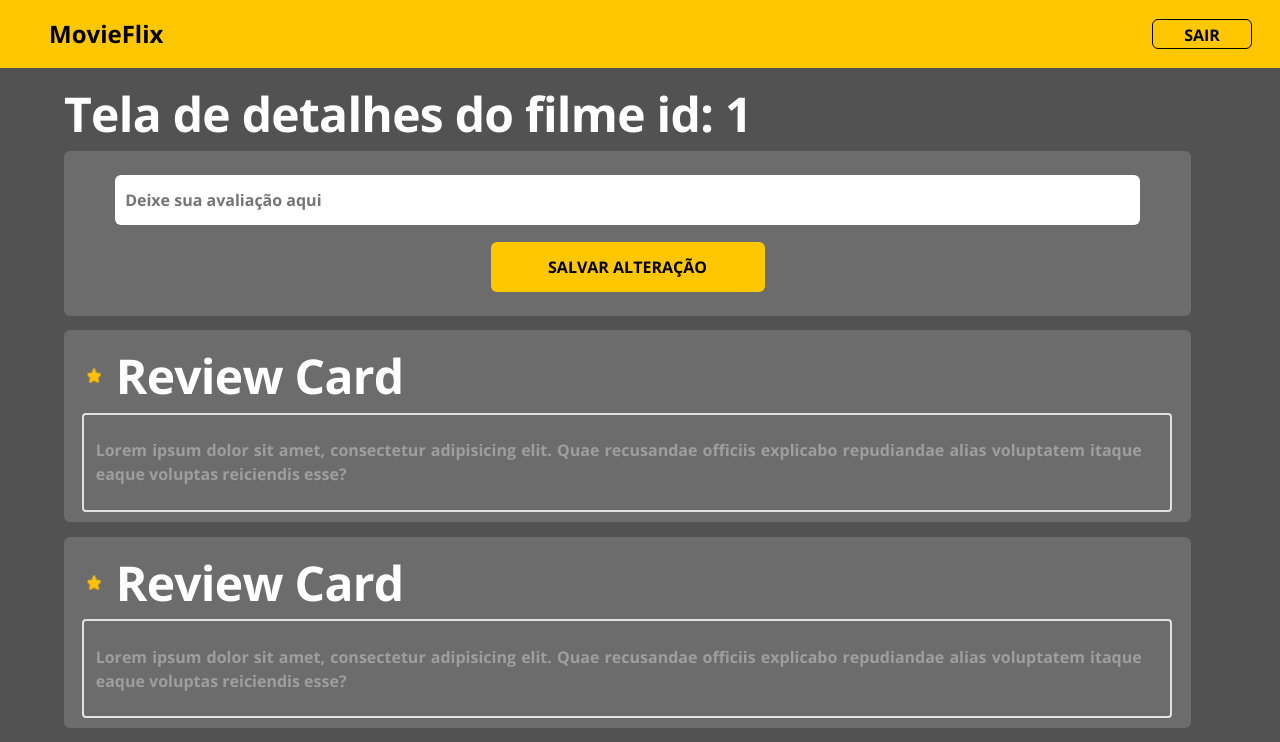
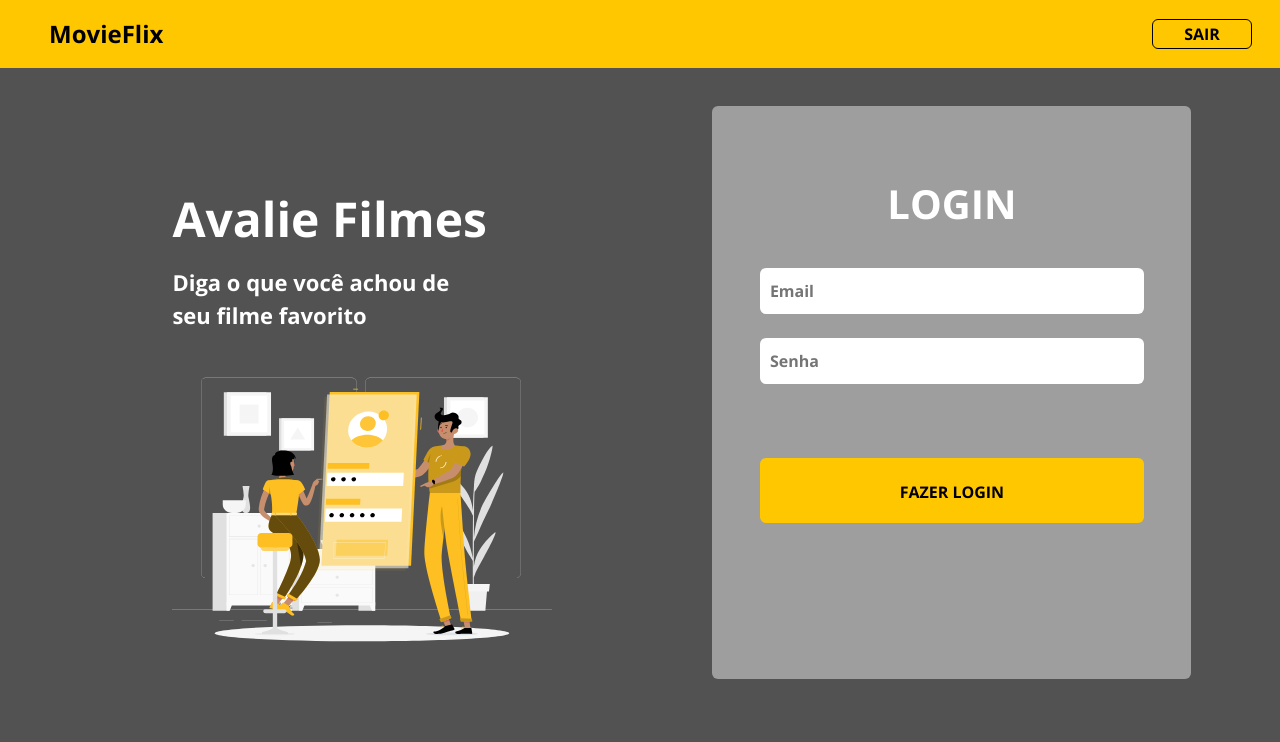
Before and after one commit to KEENNEEDYY/MovieFlix-frontweb, a React (Create React App) app: page / in a window 1280 px wide. Shown: the top 742 px of the page. Built offline with nearby package versions, Linux system fonts and the light colour scheme.

Commit message:
Routes and fix styling

```diff
--- a/package.json
+++ b/package.json
@@ -11,10 +11,12 @@
     "@types/node": "^16.18.7",
     "@types/react": "^18.0.26",
     "@types/react-dom": "^18.0.9",
+    "@types/react-router-dom": "^5.1.7",
     "bootstrap": "^5.2.3",
     "node-sass": "4.14.1",
     "react": "^18.2.0",
     "react-dom": "^18.2.0",
+    "react-router-dom": "^5.2.0",
     "react-scripts": "5.0.1",
     "typescript": "^4.9.4",
     "web-vitals": "^2.1.4"
--- a/src/App.tsx
+++ b/src/App.tsx
@@ -1,17 +1,10 @@
-import Navbar from 'components/Navbar';
 import './assets/styles/custom.scss';
 import './App.css';
-import Home from 'pages/Home';
-import Catalog from 'pages/Private/MovieCatalog';
-import MovieCatalog from 'pages/Private/MovieCatalog';
-import MovieDetails from 'pages/Private/MovieDetails';
+import Routes from 'Routes';
 
 function App() {
   return (
-    <>
-      <Navbar />
-      <MovieDetails />
-    </>
+    <Routes />
   );
 }
 
--- /dev/null
+++ b/src/Routes.tsx
@@ -0,0 +1,24 @@
+import Navbar from "components/Navbar";
+import Home from "pages/Home";
+import MovieCatalog from "pages/Private/MovieCatalog";
+import MovieDetails from "pages/Private/MovieDetails";
+import { BrowserRouter, Route, Switch } from "react-router-dom";
+
+const Routes = () => (
+    <BrowserRouter>
+        <Navbar />
+        <Switch>
+            <Route path="/" exact>
+                <Home />
+            </Route>
+            <Route path="/catalog">
+                <MovieCatalog />
+            </Route>
+            <Route path="/details">
+                <MovieDetails />
+            </Route>
+        </Switch>
+    </BrowserRouter>
+);
+
+export default Routes;
--- a/src/components/ReviewForm/index.tsx
+++ b/src/components/ReviewForm/index.tsx
@@ -3,7 +3,7 @@ import './styles.css';
 
 const ReviewForm = () => {
     return(
-        <form className="form-container base-card">
+        <form className="form-container">
             <input
                 type="text"
                 name="text"
--- a/src/components/ReviewForm/styles.css
+++ b/src/components/ReviewForm/styles.css
@@ -4,6 +4,9 @@
     min-height: 157px;
     padding: 4vw;
     text-align: center;
+    background-color: #6C6C6C;
+    border: none;
+    border-radius: 6px;
 }
 
 .form-container input{
@@ -13,6 +16,8 @@
     margin-bottom: 4%;
     margin-top: 4%;
     padding-left: 10px;
+    border: none;
+    border-radius: 6px;
 }
 
 .form-container button{
--- a/src/components/ReviewListing/index.tsx
+++ b/src/components/ReviewListing/index.tsx
@@ -4,7 +4,7 @@ import './styles.css';
 
 const ReviewListing = () => {
     return(
-        <div className="reviewlisting-container base-card">
+        <div className="reviewlisting-container">
             {/** REVIEWLISTING */}
             <ReviewCard />
         </div>
--- a/src/components/ReviewListing/styles.css
+++ b/src/components/ReviewListing/styles.css
@@ -5,5 +5,7 @@
     max-width: 1127px;
 
     text-align: left;
+    background-color: #6C6C6C;
+    border-radius: 6px;
 
 }
--- a/src/pages/Home/Login/styles.css
+++ b/src/pages/Home/Login/styles.css
@@ -11,6 +11,10 @@
     padding-top: 59px;
     text-transform: uppercase;
     font-weight: 400;
+}
+
+.base-card input{
+    padding-left: 10px;
 }
 
 .login-submit{
--- a/src/pages/Home/index.tsx
+++ b/src/pages/Home/index.tsx
@@ -6,7 +6,7 @@ import './styles.css'
 const Home = () => {
   return (
 
-    <div className="container theme-color-default">
+    <div className="container ">
       <div className="home-container">
         <div className="text-container">
           <h5>Avalie Filmes</h5>
--- a/src/pages/Home/styles.css
+++ b/src/pages/Home/styles.css
@@ -1,6 +1,8 @@
 .container{
     padding: 0px;
     margin: 0px;
+    background-color: #525252;
+    color: #ffff;
 }
 
 .home-container{
--- a/src/pages/Private/MovieDetails/index.tsx
+++ b/src/pages/Private/MovieDetails/index.tsx
@@ -4,7 +4,7 @@ import './styles.css';
 
 const MovieDetails = () => {
     return(
-        <div className="details-container theme-color-default">
+        <div className="details-container">
             <h1>Tela de detalhes do filme id: 1</h1>
             <ReviewForm />
             <ReviewListing />
--- a/src/pages/Private/MovieDetails/styles.css
+++ b/src/pages/Private/MovieDetails/styles.css
@@ -5,6 +5,8 @@
     margin-left: 3vw;
     margin-right: 3vw;
     text-align: center;
+    background-color: #525252;
+    color: #ffff;
 }
 
 .details-container h1{
```
Also changed, not shown: 1 other file (tests, documents, lock files or other folders).
